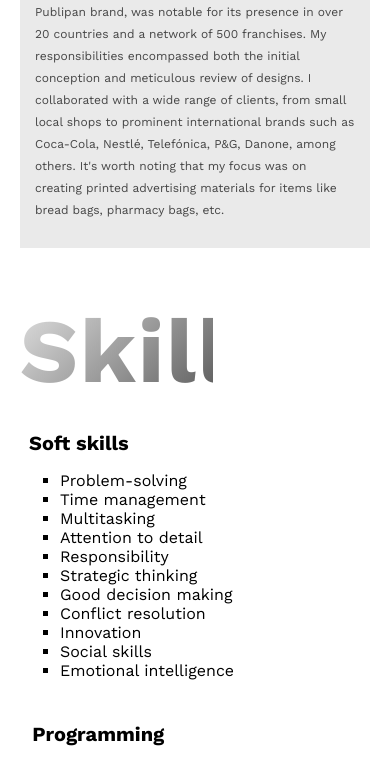
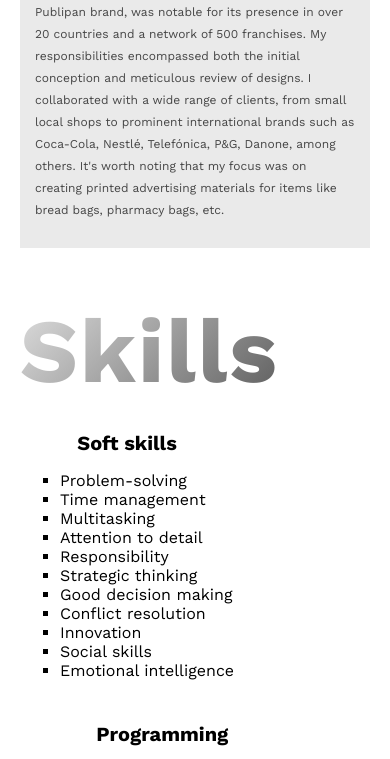
Before and after one commit to helypereira/helypereira.github.io, a plain HTML site: page index.html in a window 390 px wide. Shown: the part 3773-4532 px from the top of the page. Drawn offline with nearby package versions, Linux system fonts and the light colour scheme.

Commit message:
Update CSS -> Responsive

```diff
--- a/styles.css
+++ b/styles.css
@@ -424,6 +424,11 @@ footer a:hover{
         display: none;
     }
 
+    #skills h4 {
+        width: auto;
+    }
+
+
     .skill {
         display: block;
     }
```
